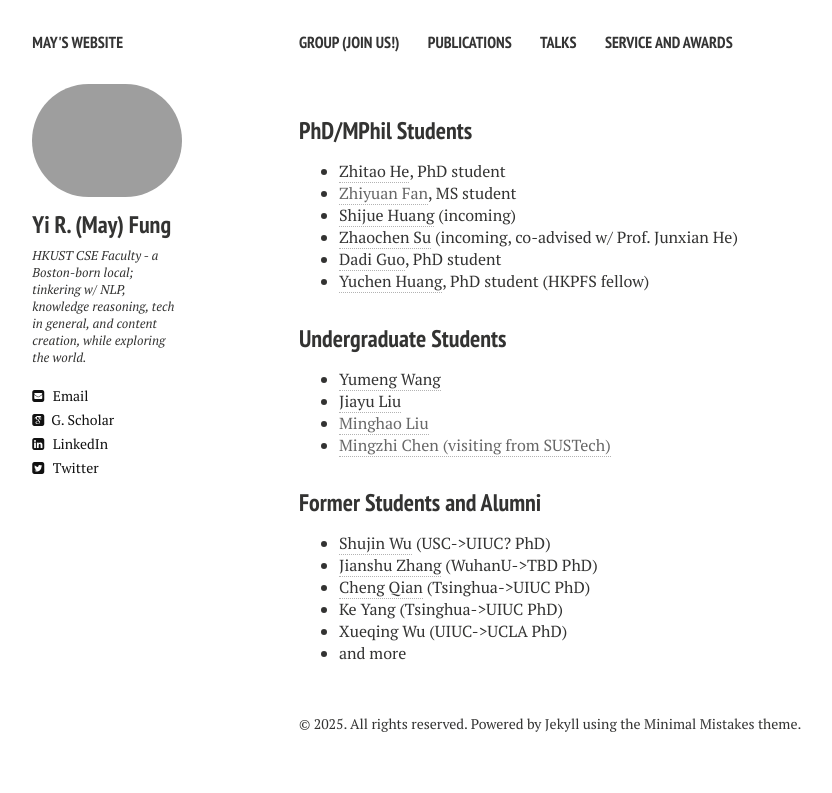
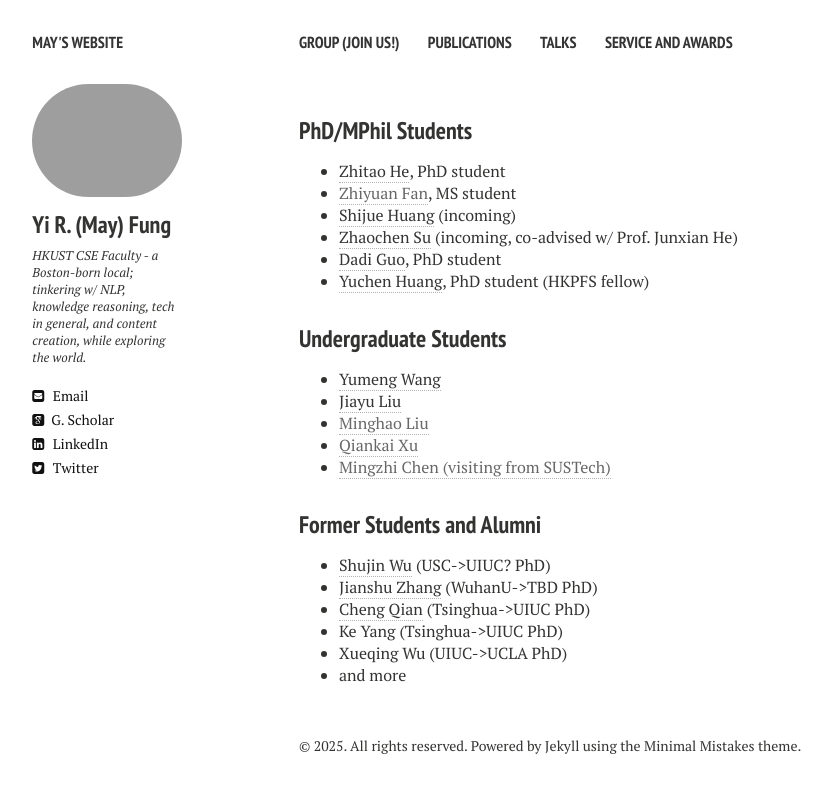
Before and after one commit to mayrfung/mayrfung.github.io, a Jekyll site: the page built from group.md, in a window 1280 px wide. Shown: the top 793 px of the page, without its empty margins (21-853 px from the left). Built offline with Jekyll 4.4.1, drawn with Linux system fonts in a browser that asks for light colours; nearby versions of some CDN libraries.

Commit message:
Update group.html

```diff
--- a/_layouts/group.html
+++ b/_layouts/group.html
@@ -54,6 +54,7 @@
 <li><a href="https://alexwwwwww.github.io/" target="_blank">Yumeng Wang</a> </li>
   <li><a href="https://scholar.google.cz/citations?user=PIQxhfMAAAAJ" target="_blank">Jiayu Liu</a> </li>
   <li><a href="" target="_blank">Minghao Liu</a> </li>
+  <li><a href="" target="_blank">Qiankai Xu</a> </li>
   <li><a href="" target="_blank">Mingzhi Chen (visiting from SUSTech)</a> </li>
 </ul>
 
```
